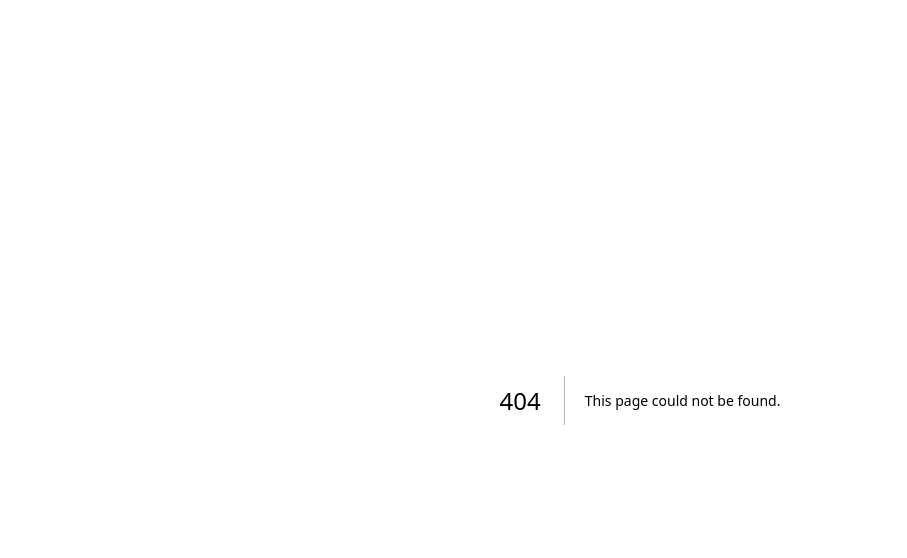
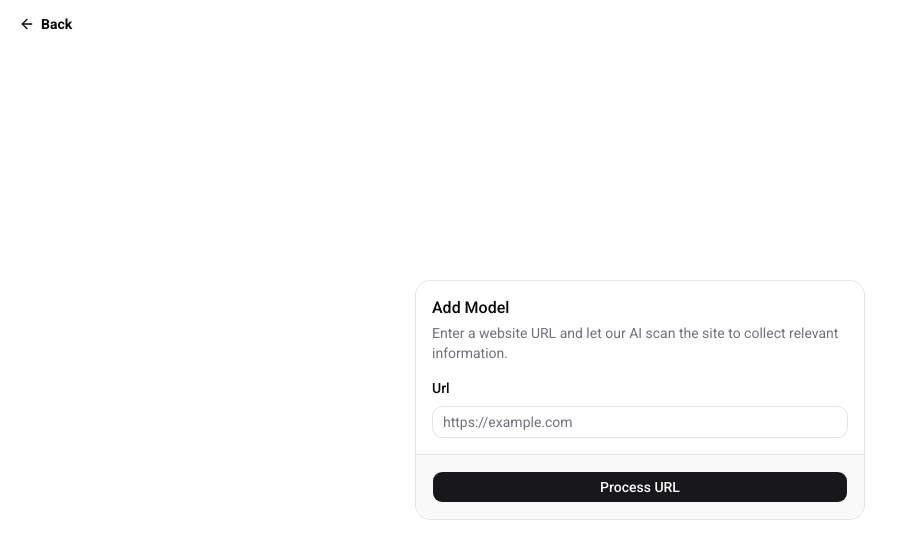
Before and after one commit to pioneer-grey/nexlink, a Next.js app: page /model in a window 1280 px wide. Before the commit this address had no page. Shown: the top 558 px of the page, without its empty margins (0-907 px from the left). Built offline with nearby package versions, Linux system fonts and the light colour scheme.

Commit message:
Url Form

```diff
--- a/app/(pages)/login/page.tsx
+++ b/app/(pages)/login/page.tsx
@@ -5,7 +5,7 @@ const page = () => {
 
   return (
     <>
-     <div className="bg-muted flex min-h-svh flex-col items-center justify-center gap-6 p-6 md:p-10">
+     <div className="flex min-h-svh flex-col items-center justify-center gap-6 p-6 md:p-10">
       <div className="flex w-full max-w-sm flex-col gap-6">
         {/* <a href="#" className="flex items-center gap-2 self-center font-medium">
           <div className="bg-primary text-primary-foreground flex size-6 items-center justify-center rounded-md">
--- /dev/null
+++ b/app/(pages)/model/page.tsx
@@ -0,0 +1,24 @@
+"use client"
+import React from 'react'
+import { Button } from '@/components/ui/button'
+import { ArrowLeft } from 'lucide-react';
+import { useRouter } from 'next/navigation'
+import {UrlForm} from "@/components/model/UrlForm"
+const page = () => {
+const router=useRouter()
+  return (
+    <>
+    <header className='absolute z-10'>
+      <Button
+      className="font-bold m-2 cursor-pointer"
+      variant={"ghost"}
+      onClick={()=>router.back()}><ArrowLeft/> Back</Button>
+    </header>
+    <div className='h-screen flex items-center justify-center'>
+    <UrlForm/>
+    </div>
+    </>
+  )
+}
+
+export default page
--- a/app/page.tsx
+++ b/app/page.tsx
@@ -1,26 +1,19 @@
-import { auth } from "@/lib/auth";
-import { headers } from "next/headers";
-export default async function Page() {
+"use client"
+import { SignoutAction } from "@/lib/auth-utils"
+import { useRouter } from "next/navigation"
+import { Button } from "@/components/ui/button"
 
-const session = await auth.api.getSession({
-    headers: await headers() // you need to pass the headers object.
-})
-if(session){
-    return (
-        <>
-        <div>
-            user id {session.user.id}
-        </div>
-        <div>
-            user image
-            <img src={session.user.image || ""} alt="user image" />
-        </div>
-        </>
-    )
-}
+import {ModeToggle} from "@/components/theme-toggle"
+
+export default function Page() {
+ const router=useRouter()
+
 return (
-    <>
-    <h1 className="text-green-500 font-bold text-2xl">Subhan</h1>
-    </>
+    <div className="flex gap-4 p-5 h-screen">
+    <Button onClick={SignoutAction} variant={"destructive"}>Logout</Button>
+    <Button onClick={()=>router.push("/dashboard")}>Dashboard</Button>
+    <Button onClick={()=>router.push("/model")} variant={"secondary"}>Model</Button>
+    <ModeToggle/>
+    </div>
 )
 }
--- a/components/auth/Login.tsx
+++ b/components/auth/Login.tsx
@@ -32,7 +32,7 @@ export function Login({
           <form>
             <FieldGroup>
               <Field>
-                <Button variant="outline" type="button"
+                <Button type="button"
                 onClick={SignInAction}
                 >
                   <svg xmlns="http://www.w3.org/2000/svg" viewBox="0 0 24 24">
--- /dev/null
+++ b/components/model/UrlForm.tsx
@@ -0,0 +1,104 @@
+"use client"
+
+import * as React from "react"
+import { zodResolver } from "@hookform/resolvers/zod"
+import { Controller, useForm } from "react-hook-form"
+import { toast } from "sonner"
+import * as z from "zod"
+
+import { Button } from "@/components/ui/button"
+import {
+  Card,
+  CardContent,
+  CardDescription,
+  CardFooter,
+  CardHeader,
+  CardTitle,
+} from "@/components/ui/card"
+import {
+  Field,
+  FieldDescription,
+  FieldError,
+  FieldGroup,
+  FieldLabel,
+} from "@/components/ui/field"
+import { Input } from "@/components/ui/input"
+
+const formSchema = z.object({
+  Url: z
+    .string()
+    .trim()
+    .min(1, "URL is required")
+    .url("Invalid URL"),
+})
+
+export function UrlForm() {
+  const form = useForm<z.infer<typeof formSchema>>({
+    resolver: zodResolver(formSchema),
+    defaultValues: {
+      Url:""
+    },
+  })
+
+  function onSubmit(data: z.infer<typeof formSchema>) {
+    toast("You submitted the following values:", {
+      description: (
+        <pre className="bg-code text-code-foreground mt-2 w-[320px] overflow-x-auto rounded-md p-4">
+          <code>{JSON.stringify(data, null, 2)}</code>
+        </pre>
+      ),
+      position: "bottom-right",
+      classNames: {
+        content: "flex flex-col gap-2",
+      },
+      style: {
+        "--border-radius": "calc(var(--radius)  + 4px)",
+      } as React.CSSProperties,
+    })
+  }
+
+  return (
+    <Card className="w-full sm:max-w-md">
+      <CardHeader>
+        <CardTitle>Add Model</CardTitle>
+        <CardDescription>
+         Enter a website URL and let our AI scan the site to collect relevant information.
+        </CardDescription>
+      </CardHeader>
+      <CardContent>
+        <form id="form-rhf-demo" onSubmit={form.handleSubmit(onSubmit)}>
+          <FieldGroup>
+            <Controller
+              name="Url"
+              control={form.control}
+              render={({ field, fieldState }) => (
+                <Field data-invalid={fieldState.invalid}>
+                  <FieldLabel htmlFor="form-rhf-demo-title">
+                    Url
+                  </FieldLabel>
+                  <Input
+                    {...field}
+                    id="form-rhf-demo-title"
+                    aria-invalid={fieldState.invalid}
+                    placeholder="https://example.com"
+                    autoComplete="off"
+                  />
+                  {fieldState.invalid && (
+                    <FieldError errors={[fieldState.error]} />
+                  )}
+                </Field>
+              )}
+            />
+          </FieldGroup>
+        </form>
+      </CardContent>
+      <CardFooter>
+        <Field orientation="responsive">
+          <Button type="submit" form="form-rhf-demo">
+            Process URL
+          </Button>
+        </Field>
+      </CardFooter>
+    </Card>
+  )
+}
--- /dev/null
+++ b/components/theme-toggle.tsx
@@ -0,0 +1,41 @@
+"use client"
+
+import * as React from "react"
+import { Moon, Sun } from "lucide-react"
+import { useTheme } from "next-themes"
+import { Button } from "@/components/ui/button"
+import {
+  DropdownMenu,
+  DropdownMenuContent,
+  DropdownMenuItem,
+  DropdownMenuTrigger,
+} from "@/components/ui/dropdown-menu"
+
+export function ModeToggle() {
+  const { setTheme } = useTheme()
+
+  return (
+    <DropdownMenu>
+      <DropdownMenuTrigger render={
+        <Button variant="outline" size="icon">
+          <Sun className="h-[1.2rem] w-[1.2rem] scale-100 rotate-0 transition-all dark:scale-0 dark:-rotate-90" />
+          <Moon className="absolute h-[1.2rem] w-[1.2rem] scale-0 rotate-90 transition-all dark:scale-100 dark:rotate-0" />
+          <span className="sr-only">Toggle theme</span>
+        </Button>
+      }>
+
+      </DropdownMenuTrigger>
+      <DropdownMenuContent align="end">
+        <DropdownMenuItem onClick={() => setTheme("light")}>
+          Light
+        </DropdownMenuItem>
+        <DropdownMenuItem onClick={() => setTheme("dark")}>
+          Dark
+        </DropdownMenuItem>
+        <DropdownMenuItem onClick={() => setTheme("system")}>
+          System
+        </DropdownMenuItem>
+      </DropdownMenuContent>
+    </DropdownMenu>
+  )
+}
--- /dev/null
+++ b/components/ui/tooltip.tsx
@@ -0,0 +1,70 @@
+"use client"
+
+import { Tooltip as TooltipPrimitive } from "@base-ui/react/tooltip"
+
+import { cn } from "@/lib/utils"
+
+function TooltipProvider({
+  delay = 0,
+  ...props
+}: TooltipPrimitive.Provider.Props) {
+  return (
+    <TooltipPrimitive.Provider
+      data-slot="tooltip-provider"
+      delay={delay}
+      {...props}
+    />
+  )
+}
+
+function Tooltip({ ...props }: TooltipPrimitive.Root.Props) {
+  return (
+    <TooltipProvider>
+      <TooltipPrimitive.Root data-slot="tooltip" {...props} />
+    </TooltipProvider>
+  )
+}
+
+function TooltipTrigger({ ...props }: TooltipPrimitive.Trigger.Props) {
+  return <TooltipPrimitive.Trigger data-slot="tooltip-trigger" {...props} />
+}
+
+function TooltipContent({
+  className,
+  side = "top",
+  sideOffset = 4,
+  align = "center",
+  alignOffset = 0,
+  children,
+  ...props
+}: TooltipPrimitive.Popup.Props &
+  Pick<
+    TooltipPrimitive.Positioner.Props,
+    "align" | "alignOffset" | "side" | "sideOffset"
+  >) {
+  return (
+    <TooltipPrimitive.Portal>
+      <TooltipPrimitive.Positioner
+        align={align}
+        alignOffset={alignOffset}
+        side={side}
+        sideOffset={sideOffset}
+        className="isolate z-50"
+      >
+        <TooltipPrimitive.Popup
+          data-slot="tooltip-content"
+          className={cn(
+            "data-open:animate-in data-open:fade-in-0 data-open:zoom-in-95 data-[state=delayed-open]:animate-in data-[state=delayed-open]:fade-in-0 data-[state=delayed-open]:zoom-in-95 data-closed:animate-out data-closed:fade-out-0 data-closed:zoom-out-95 data-[side=bottom]:slide-in-from-top-2 data-[side=left]:slide-in-from-right-2 data-[side=right]:slide-in-from-left-2 data-[side=top]:slide-in-from-bottom-2 rounded-md px-3 py-1.5 text-xs data-[side=inline-start]:slide-in-from-right-2 data-[side=inline-end]:slide-in-from-left-2 bg-foreground text-background z-50 w-fit max-w-xs origin-(--transform-origin)",
+            className
+          )}
+          {...props}
+        >
+          {children}
+          <TooltipPrimitive.Arrow className="size-2.5 translate-y-[calc(-50%_-_2px)] rotate-45 rounded-[2px] data-[side=inline-end]:top-1/2! data-[side=inline-end]:-left-1 data-[side=inline-end]:-translate-y-1/2 data-[side=inline-start]:top-1/2! data-[side=inline-start]:-right-1 data-[side=inline-start]:-translate-y-1/2 bg-foreground fill-foreground z-50 data-[side=bottom]:top-1 data-[side=left]:top-1/2! data-[side=left]:-right-1 data-[side=left]:-translate-y-1/2 data-[side=right]:top-1/2! data-[side=right]:-left-1 data-[side=right]:-translate-y-1/2 data-[side=top]:-bottom-2.5" />
+        </TooltipPrimitive.Popup>
+      </TooltipPrimitive.Positioner>
+    </TooltipPrimitive.Portal>
+  )
+}
+
+export { Tooltip, TooltipTrigger, TooltipContent, TooltipProvider }
--- a/lib/auth-client.ts
+++ b/lib/auth-client.ts
@@ -1,6 +1,6 @@
 import { createAuthClient } from "better-auth/react"
 
-const baseURL = process.env.BETTER_AUTH_URL;
+const baseURL = process.env.NEXT_PUBLIC_BETTER_AUTH_URL;
 
 if (!baseURL) {
   throw new Error("NEXT_PUBLIC_BETTER_AUTH_URL environment variable is not set");
--- a/lib/auth-utils.ts
+++ b/lib/auth-utils.ts
@@ -13,8 +13,9 @@ export const SignInAction = async () => {
     }
 }
 
-export const SignoutAction = async (router: ReturnType<typeof useRouter>) => {
+export const SignoutAction = async () => {
     try {
+        const router=useRouter()
         await authClient.signOut({
             fetchOptions: {
                 onSuccess: () => {
--- a/package.json
+++ b/package.json
@@ -12,6 +12,7 @@
   },
   "dependencies": {
     "@base-ui/react": "^1.1.0",
+    "@hookform/resolvers": "^5.2.2",
     "@tanstack/react-query": "^5.90.20",
     "better-auth": "^1.4.17",
     "class-variance-authority": "^0.7.1",
@@ -23,10 +24,12 @@
     "pg": "^8.17.2",
     "react": "19.2.3",
     "react-dom": "19.2.3",
+    "react-hook-form": "^7.71.1",
     "shadcn": "^3.7.0",
     "sonner": "^2.0.7",
     "tailwind-merge": "^3.4.0",
     "tw-animate-css": "^1.4.0",
+    "zod": "^4.3.6",
     "zustand": "^5.0.10"
   },
   "devDependencies": {
--- a/proxy.ts
+++ b/proxy.ts
@@ -8,12 +8,14 @@ export async function proxy(request: NextRequest) {
     })
 
     if(!session) {
-        return NextResponse.redirect(new URL("/signin", request.url));
+        return NextResponse.redirect(new URL("/login", request.url));
     }
 
     return NextResponse.next();
 }
 
 export const config = {
-  matcher: ["/dashboard"],
+  matcher: ["/dashboard",
+    "/model"
+  ],
 };
```
Also changed, not shown: 2 other files (tests, documents, lock files or other folders).
